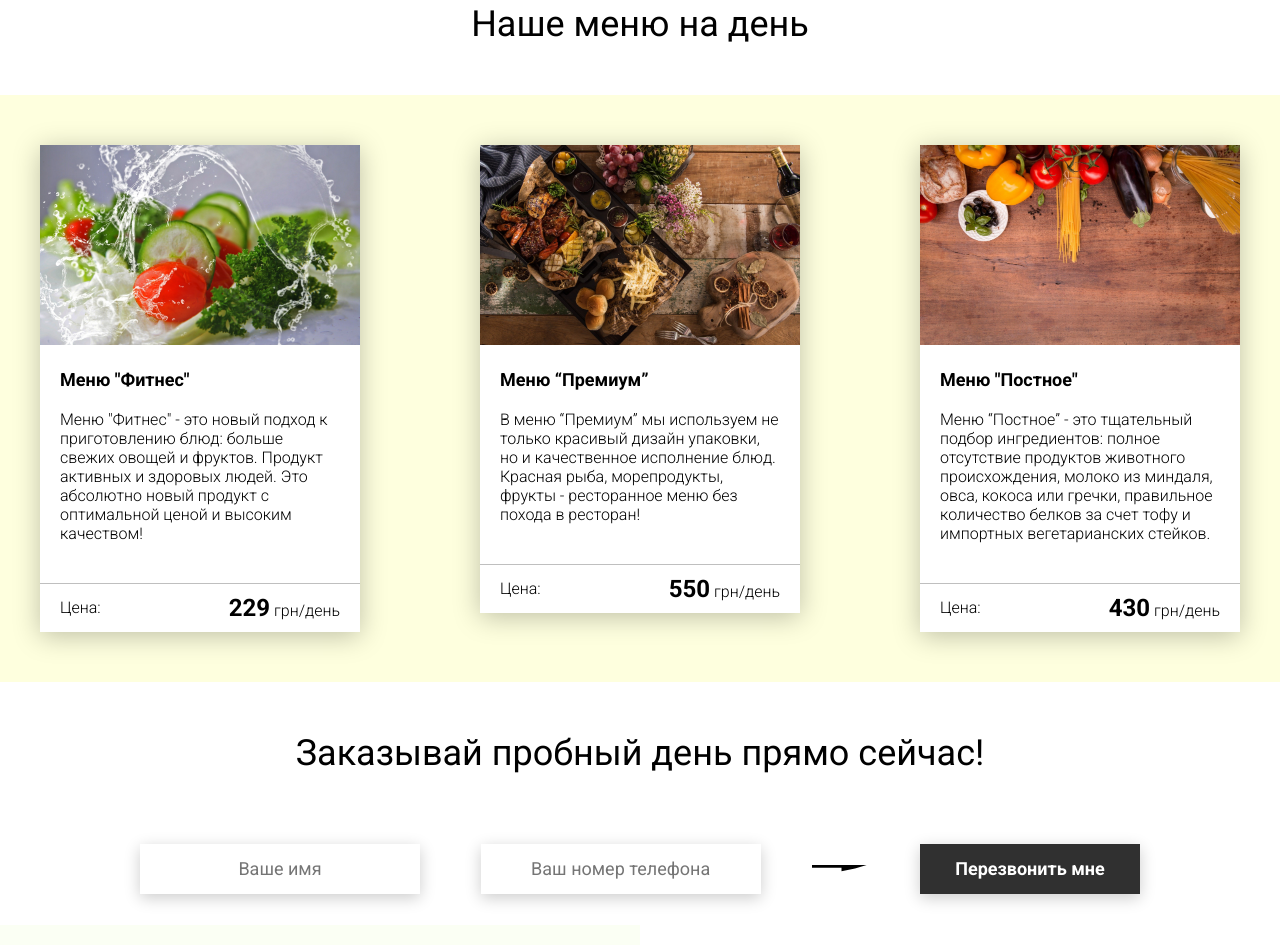
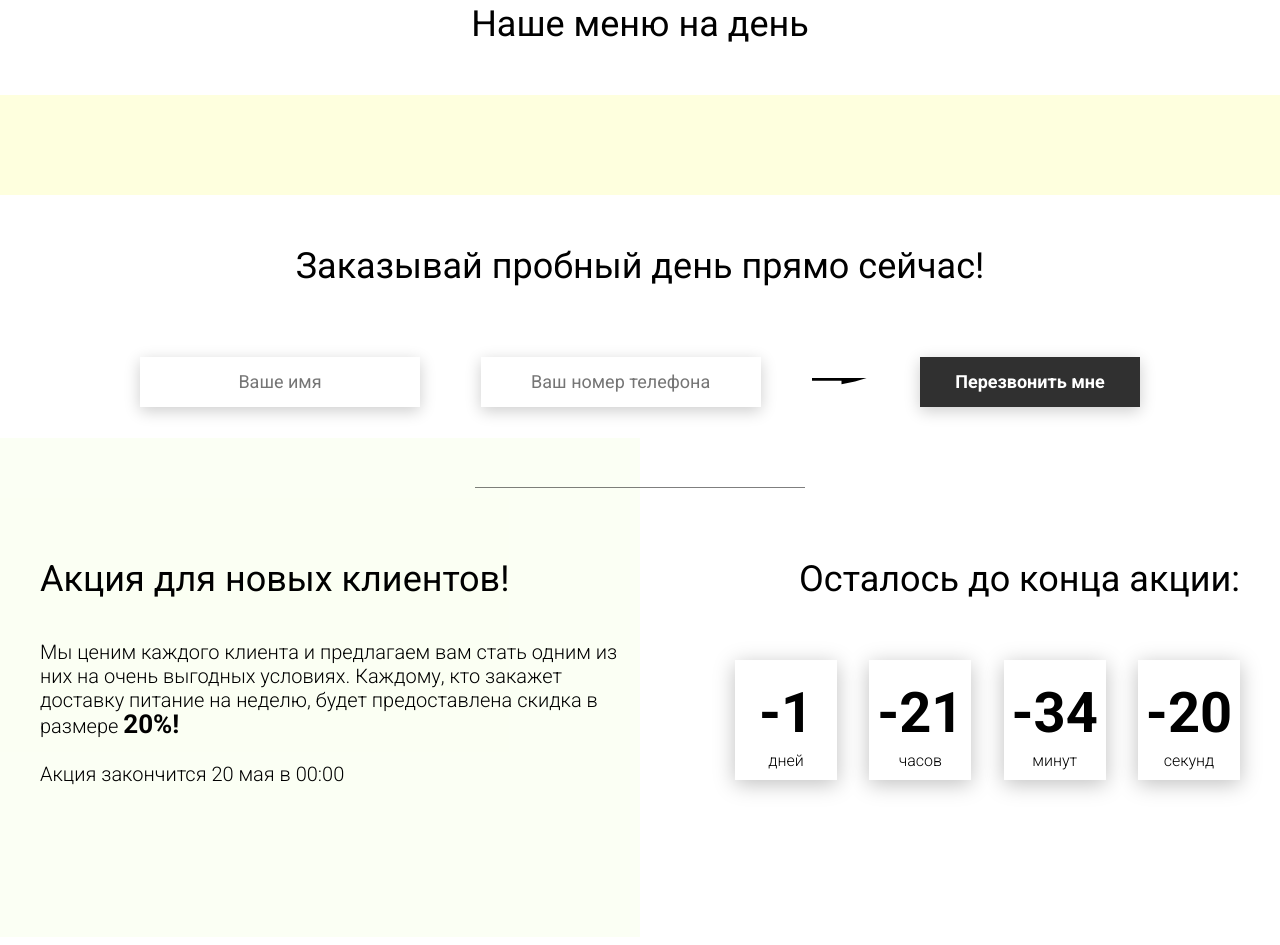
Before and after one commit to PavelMelnik94/Food, a website: page src/index.html in a window 1280 px wide. Shown: the part 2551-3496 px from the top of the page. Drawn offline with nearby package versions, Linux system fonts and the light colour scheme; files that its build step writes are made by us from their sources; files whose address does not match are found by name.

Commit message:
немного логики к карточкам

```diff
--- a/src/index.html
+++ b/src/index.html
@@ -200,42 +200,9 @@
 
         <div class="menu__field">
             <div class="container">
-                <div class="menu__item">
-                    <img src="img/tabs/vegy.jpg" alt="vegy">
-                    <h3 class="menu__item-subtitle">Меню "Фитнес"</h3>
-                    <div class="menu__item-descr">Меню "Фитнес" - это новый подход к приготовлению блюд: больше свежих
-                        овощей и фруктов. Продукт активных и здоровых людей. Это абсолютно новый продукт с оптимальной
-                        ценой и высоким качеством!</div>
-                    <div class="menu__item-divider"></div>
-                    <div class="menu__item-price">
-                        <div class="menu__item-cost">Цена:</div>
-                        <div class="menu__item-total"><span>229</span> грн/день</div>
-                    </div>
-                </div>
-                <div class="menu__item">
-                    <img src="img/tabs/elite.jpg" alt="elite">
-                    <h3 class="menu__item-subtitle">Меню “Премиум”</h3>
-                    <div class="menu__item-descr">В меню “Премиум” мы используем не только красивый дизайн упаковки, но
-                        и качественное исполнение блюд. Красная рыба, морепродукты, фрукты - ресторанное меню без похода
-                        в ресторан!</div>
-                    <div class="menu__item-divider"></div>
-                    <div class="menu__item-price">
-                        <div class="menu__item-cost">Цена:</div>
-                        <div class="menu__item-total"><span>550</span> грн/день</div>
-                    </div>
-                </div>
-                <div class="menu__item">
-                    <img src="img/tabs/post.jpg" alt="post">
-                    <h3 class="menu__item-subtitle">Меню "Постное"</h3>
-                    <div class="menu__item-descr">Меню “Постное” - это тщательный подбор ингредиентов: полное отсутствие
-                        продуктов животного происхождения, молоко из миндаля, овса, кокоса или гречки, правильное
-                        количество белков за счет тофу и импортных вегетарианских стейков. </div>
-                    <div class="menu__item-divider"></div>
-                    <div class="menu__item-price">
-                        <div class="menu__item-cost">Цена:</div>
-                        <div class="menu__item-total"><span>430</span> грн/день</div>
-                    </div>
-                </div>
+
+
+
             </div>
         </div>
     </div>
--- a/src/scss/blocks/menu/_menu.scss
+++ b/src/scss/blocks/menu/_menu.scss
@@ -16,7 +16,7 @@
     }
     &__item {
         width: 320px;
-        min-height: 450px;
+        min-height: 490px;
         background: #FFFFFF;
         box-shadow: 0px 4px 25px rgba(0, 0, 0, 0.25);
         font-size: 16px;
```
Also changed, not shown: dist/css/style.css, dist/index.html, dist/js/main.js.
